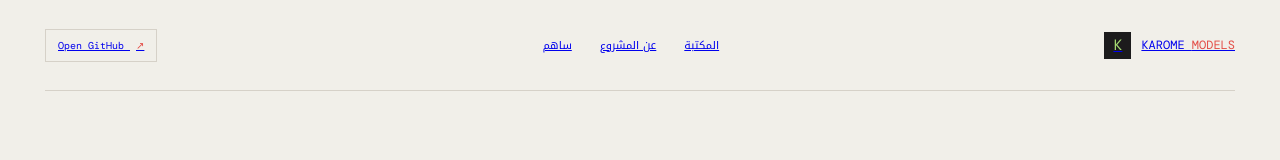
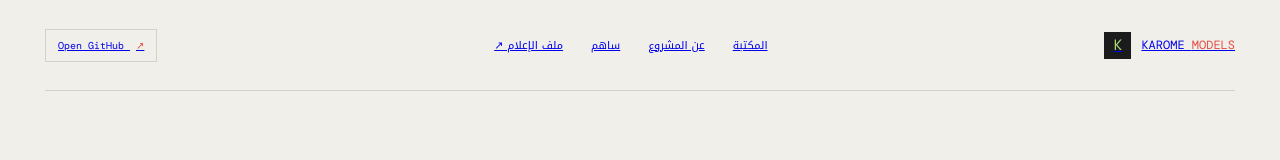
Before and after one commit to Store-vip/karome-models, a plain HTML site: page index.html in a window 1280 px wide. Shown: the top 160 px of the page. Drawn offline with nearby package versions, Linux system fonts and the light colour scheme.

Commit message:
Improve public media kit navigation and references

```diff
--- a/index.html
+++ b/index.html
@@ -7,7 +7,7 @@
   <link rel="stylesheet" href="styles.css" />
 </head>
 <body>
-  <header class="header shell"><a class="wordmark" href="#top"><span class="mark">K</span><span>KAROME <b>MODELS</b></span></a><nav><a href="#library">المكتبة</a><a href="#about">عن المشروع</a><a href="#contribute">ساهم</a></nav><a class="github-link" href="https://github.com/Store-vip" target="_blank" rel="noreferrer">Open GitHub <span>↗</span></a></header>
+  <header class="header shell"><a class="wordmark" href="#top"><span class="mark">K</span><span>KAROME <b>MODELS</b></span></a><nav><a href="#library">المكتبة</a><a href="#about">عن المشروع</a><a href="#contribute">ساهم</a><a href="https://store-vip.github.io/karome-official/#press" target="_blank" rel="noreferrer">ملف الإعلام ↗</a></nav><a class="github-link" href="https://github.com/Store-vip" target="_blank" rel="noreferrer">Open GitHub <span>↗</span></a></header>
   <main id="top">
     <section class="hero shell reveal"><div><div class="hero-index">LIBRARY / 2026 / 001</div><h1>نماذج صغيرة.<br /><i>أفكار أكبر.</i></h1><p>مكتبة مرتبة لتجارب الذكاء الاصطناعي، الموارد المفتوحة، والأدوات التي تساعدك تبني شيء حقيقي.</p><div class="hero-actions"><a class="primary" href="#library">تصفح المكتبة <span>↓</span></a><span class="hero-caption">curated by KAROME<br />from Iraq, for curious minds</span></div></div><div class="hero-graphic"><div class="graphic-orbit orbit-1"></div><div class="graphic-orbit orbit-2"></div><div class="graphic-orbit orbit-3"></div><div class="graphic-core"><span>MODEL</span><strong>∞</strong><small>OPEN / CURIOUS</small></div><div class="node node-1">TEXT</div><div class="node node-2">VISION</div><div class="node node-3">AUDIO</div></div></section>
     <section class="stats-strip"><div class="shell stats"><div><strong>03</strong><span>نماذج تجريبية</span></div><div><strong>06</strong><span>مواضيع مفتوحة</span></div><div><strong>∞</strong><span>مسارات ممكنة</span></div><div class="stats-note">المكتبة تنمو مع كل تجربة جديدة ✦</div></div></section>
```
